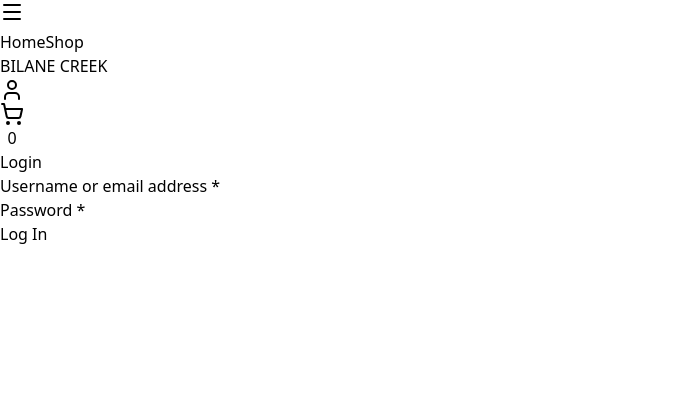
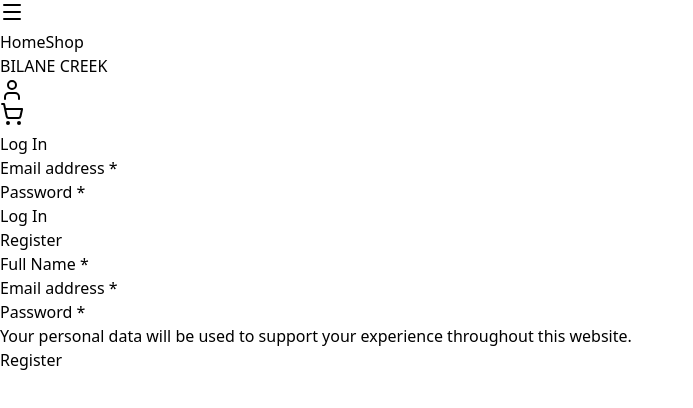
Before and after one commit to frandev505/bilane-creek-store, a React app in the folder frontend/: page /my-account in a window 1280 px wide. Shown: the top 408 px of the page, without its empty margins (0-693 px from the left). Built offline with nearby package versions, Linux system fonts and the light colour scheme; the HTML template or start-up script is replaced by a standard one.

Commit message:
login funcional carrito e imagenes

```diff
--- a/frontend/src/App.jsx
+++ b/frontend/src/App.jsx
@@ -5,20 +5,16 @@
 import MyAccount from './pages/MyAccount';
 import { useProducts } from './hooks/useProducts';
 import { useCartStore } from './store/cartStore';
+import { useAuthStore } from './store/authStore';
 
-// Componente Home (Contiene la página principal con los productos)
 function Home() {
   const { productos, cargando, error } = useProducts();
 
   return (
     <>
       <header className="py-16 px-4 text-center">
-        <h1 className="text-4xl md:text-6xl font-black uppercase mb-4 tracking-tighter">
-          Favourite Threads
-        </h1>
-        <p className="text-gray-600 max-w-xl mx-auto">
-          Premium quality graphic t-shirts with modern, unique designs.
-        </p>
+        <h1 className="text-4xl md:text-6xl font-black uppercase mb-4 tracking-tighter">Favourite Threads</h1>
+        <p className="text-gray-600 max-w-xl mx-auto">Premium quality graphic t-shirts with modern, unique designs.</p>
       </header>
 
       <Marquee text="COLLECTIONS" />
@@ -26,7 +22,6 @@
       <main className="max-w-7xl mx-auto px-4 py-16">
         <div className="text-center mb-12">
           <h2 className="text-3xl font-bold mb-2">Quality Crafted T-Shirts for Every Style</h2>
-          <p className="text-gray-500">Discover Bilane Creek's unique T-Shirt collection.</p>
         </div>
 
         {error && <p className="text-center text-red-500">Error: {error}</p>}
@@ -35,9 +30,7 @@
         ) : (
           <div className="grid grid-cols-1 sm:grid-cols-2 lg:grid-cols-4 gap-8">
             {productos.length > 0 ? (
-              productos.map((prod) => (
-                <ProductCard key={prod.id_producto} producto={prod} />
-              ))
+              productos.map((prod) => <ProductCard key={prod.id_producto} producto={prod} />)
             ) : (
               <p className="col-span-full text-center text-gray-500">No hay productos disponibles.</p>
             )}
@@ -45,33 +38,25 @@
         )}
       </main>
 
-      {/* CTA BOTTOM */}
-      <section className="bg-gray-100 py-20 text-center px-4">
-        <h2 className="text-3xl font-bold mb-4">Elevate Your Style with Bilane Creek</h2>
-        <button className="bg-black text-white px-8 py-4 font-bold tracking-widest uppercase hover:bg-gray-800">
-          Discover Now
-        </button>
-      </section>
-
-      {/* FOOTER */}
       <footer className="p-8 border-t text-center text-sm font-semibold flex flex-col md:flex-row justify-between items-center">
         <p>© 2026 Bilane Creek. All rights reserved.</p>
-        <div className="flex gap-4 mt-4 md:mt-0">
-          <a href="#" className="hover:text-gray-500">Instagram</a>
-          <a href="#" className="hover:text-gray-500">Facebook</a>
-          <a href="#" className="hover:text-gray-500">X</a>
-        </div>
       </footer>
     </>
   );
 }
 
-// Componente App (Contiene el Enrutador, el Navbar y el Carrito global)
 function App() {
   const isCartOpen = useCartStore((state) => state.isCartOpen);
   const toggleCart = useCartStore((state) => state.toggleCart);
-  const cartItems = useCartStore((state) => state.cartItems);
+  const carritosPorUsuario = useCartStore((state) => state.carritosPorUsuario);
+  const removeFromCart = useCartStore((state) => state.removeFromCart);
 
+  // Obtenemos el usuario activo
+  const user = useAuthStore((state) => state.user);
+  const userId = user ? user.id : 'guest';
+
+  // Filtramos los items solo de ESTE usuario
+  const cartItems = carritosPorUsuario[userId] || [];
   const cartTotal = cartItems.reduce((total, item) => total + (item.precio_base * item.cantidad), 0);
 
   return (
@@ -79,13 +64,12 @@
       <div className="min-h-screen bg-white text-black font-sans relative">
         <Navbar />
 
-        {/* Sistema de Rutas */}
         <Routes>
           <Route path="/" element={<Home />} />
           <Route path="/my-account" element={<MyAccount />} />
         </Routes>
 
-        {/* CARRITO LATERAL (OFF-CANVAS) */}
+        {/* CARRITO LATERAL */}
         {isCartOpen && (
           <div className="fixed inset-0 z-50 flex justify-end">
             <div className="absolute inset-0 bg-black/50" onClick={toggleCart} />
@@ -97,16 +81,23 @@
 
               <div className="p-4 flex-1 overflow-y-auto">
                 {cartItems.length === 0 ? (
-                  <div className="h-full flex flex-col justify-center items-center">
+                  <div className="h-full flex flex-col justify-center items-center text-center">
                     <h3 className="text-xl font-bold mb-4">Your cart is empty!</h3>
+                    <p className="text-sm text-gray-500">{user ? 'Agrega productos a tu cuenta' : 'Inicia sesión para guardar tus productos'}</p>
                   </div>
                 ) : (
                   <div className="flex flex-col gap-4">
                     {cartItems.map(item => (
-                      <div key={item.id_producto} className="flex justify-between items-center border-b pb-2">
+                      <div key={item.id_producto} className="flex justify-between items-center border-b pb-4">
                         <div>
                           <p className="font-bold">{item.nombre}</p>
                           <p className="text-sm text-gray-500">Cant: {item.cantidad} x ${Number(item.precio_base).toFixed(2)}</p>
+                          <button
+                            onClick={() => removeFromCart(item.id_producto, userId)}
+                            className="text-red-500 text-xs font-bold mt-2 hover:underline uppercase tracking-widest"
+                          >
+                            Eliminar
+                          </button>
                         </div>
                         <p className="font-bold">${(item.precio_base * item.cantidad).toFixed(2)}</p>
                       </div>
@@ -121,8 +112,8 @@
                     <span>Total:</span>
                     <span>${cartTotal.toFixed(2)}</span>
                   </div>
-                  <button className="w-full bg-black text-white py-3 font-semibold hover:bg-gray-800">
-                    Ir al Pago (Checkout)
+                  <button className="w-full bg-black text-white py-4 font-bold tracking-widest uppercase hover:bg-gray-800">
+                    Ir al Pago
                   </button>
                 </div>
               )}
--- a/frontend/src/components/Navbar.jsx
+++ b/frontend/src/components/Navbar.jsx
@@ -1,11 +1,18 @@
-// Importa User y Link
 import { ShoppingCart, Menu, User } from 'lucide-react';
 import { Link } from 'react-router-dom';
 import { useCartStore } from '../store/cartStore';
+import { useAuthStore } from '../store/authStore';
 
 export default function Navbar() {
   const toggleCart = useCartStore((state) => state.toggleCart);
-  const cartItems = useCartStore((state) => state.cartItems);
+  const carritosPorUsuario = useCartStore((state) => state.carritosPorUsuario);
+
+  // Identificamos al usuario activo
+  const user = useAuthStore((state) => state.user);
+  const userId = user ? user.id : 'guest';
+
+  // Obtenemos solo el carrito del usuario actual
+  const cartItems = carritosPorUsuario[userId] || [];
   const totalItems = cartItems.reduce((total, item) => total + item.cantidad, 0);
 
   return (
@@ -17,20 +24,20 @@
         <a href="#" className="hover:text-gray-600">Shop</a>
       </div>
 
-      {/* Enlace al Home */}
       <Link to="/" className="text-2xl font-black tracking-tighter">BILANE CREEK</Link>
 
       <div className="flex items-center gap-6">
-        {/* Enlace a My Account */}
         <Link to="/my-account" className="hover:text-gray-600">
           <User className="w-6 h-6" />
         </Link>
 
         <button onClick={toggleCart} className="relative flex items-center gap-1">
           <ShoppingCart className="w-6 h-6" />
-          <span className="bg-black text-white text-xs rounded-full h-5 w-5 flex items-center justify-center absolute -top-2 -right-2">
-            {totalItems}
-          </span>
+          {totalItems > 0 && (
+            <span className="bg-black text-white text-xs rounded-full h-5 w-5 flex items-center justify-center absolute -top-2 -right-2">
+              {totalItems}
+            </span>
+          )}
         </button>
       </div>
     </nav>
--- a/frontend/src/components/ProductCard.jsx
+++ b/frontend/src/components/ProductCard.jsx
@@ -1,14 +1,22 @@
-import { useCartStore } from '../store/cartStore'; // Importamos Zustand
+import { useCartStore } from '../store/cartStore';
+import { useAuthStore } from '../store/authStore';
 
 export default function ProductCard({ producto }) {
-  // Extraemos la acción de agregar al carrito
   const addToCart = useCartStore((state) => state.addToCart);
+
+  const user = useAuthStore((state) => state.user);
+  const userId = user ? user.id : 'guest';
+
+  // Si tiene imagen_url guardada en la BD la usa, si no, usa el placeholder por defecto
+  const imageUrl = producto.imagen_url
+    ? producto.imagen_url
+    : `https://ui-avatars.com/api/?name=${producto.nombre}&background=random&size=400`;
 
   return (
     <div className="flex flex-col gap-3 group cursor-pointer">
       <div className="aspect-[3/4] bg-gray-100 overflow-hidden relative">
         <img
-          src={`https://ui-avatars.com/api/?name=${producto.nombre}&background=random&size=400`}
+          src={imageUrl}
           alt={producto.nombre}
           className="w-full h-full object-cover transition-transform duration-500 group-hover:scale-105"
         />
@@ -19,7 +27,7 @@
         <p className="text-gray-900 font-semibold">${Number(producto.precio_base).toFixed(2)}</p>
       </div>
       <button
-        onClick={() => addToCart(producto)} // Disparamos la acción de Zustand
+        onClick={() => addToCart(producto, userId)}
         className="w-full bg-black text-white py-3 font-semibold hover:bg-gray-800 transition-colors"
       >
         Añadir al Carrito
--- a/frontend/src/pages/MyAccount.jsx
+++ b/frontend/src/pages/MyAccount.jsx
@@ -1,5 +1,6 @@
 import { useState } from 'react';
 import { useAuthStore } from '../store/authStore';
+import { useCartStore } from '../store/cartStore'; // <-- Importamos el store del carrito
 import AdminPanel from '../components/AdminPanel';
 
 export default function MyAccount() {
@@ -7,34 +8,67 @@
   const login = useAuthStore(state => state.login);
   const logout = useAuthStore(state => state.logout);
 
-  const [email, setEmail] = useState('');
-  const [password, setPassword] = useState('');
-  const [error, setError] = useState('');
+  // Estados para Login
+  const [logEmail, setLogEmail] = useState('');
+  const [logPassword, setLogPassword] = useState('');
+  const [logError, setLogError] = useState('');
 
+  // Estados para Registro
+  const [regNombre, setRegNombre] = useState('');
+  const [regEmail, setRegEmail] = useState('');
+  const [regPassword, setRegPassword] = useState('');
+  const [regError, setRegError] = useState('');
+  const [regSuccess, setRegSuccess] = useState('');
+
+  // Función para Iniciar Sesión
   const handleLogin = async (e) => {
     e.preventDefault();
-    setError('');
-
+    setLogError('');
     try {
       const response = await fetch('http://localhost:3000/api/login', {
         method: 'POST',
         headers: { 'Content-Type': 'application/json' },
-        body: JSON.stringify({ email, password })
+        body: JSON.stringify({ email: logEmail, password: logPassword })
       });
-
       const data = await response.json();
 
       if (response.ok) {
-        login(data.usuario); // Guardamos el usuario globalmente
+        login(data.usuario);
+        // NOVEDAD: Vaciamos el carrito de invitado al iniciar sesión
+        useCartStore.getState().clearCart('guest');
       } else {
-        setError(data.error || 'Credenciales inválidas');
+        setLogError(data.error || 'Credenciales inválidas');
       }
     } catch (err) {
-      setError('Error al conectar con el servidor');
+      setLogError('Error al conectar con el servidor');
     }
   };
 
-  // Si ya inició sesión
+  // Función para Registrarse
+  const handleRegister = async (e) => {
+    e.preventDefault();
+    setRegError('');
+    setRegSuccess('');
+    try {
+      const response = await fetch('http://localhost:3000/api/register', {
+        method: 'POST',
+        headers: { 'Content-Type': 'application/json' },
+        body: JSON.stringify({ nombre: regNombre, email: regEmail, password: regPassword })
+      });
+      const data = await response.json();
+      if (response.ok) {
+        setRegSuccess('¡Cuenta creada con éxito! Ahora puedes iniciar sesión.');
+        setRegNombre('');
+        setRegEmail('');
+        setRegPassword('');
+      } else {
+        setRegError(data.error || 'Error al crear la cuenta');
+      }
+    } catch (err) {
+      setRegError('Error al conectar con el servidor');
+    }
+  };
+
   if (user) {
     return (
       <div className="max-w-7xl mx-auto px-4 py-16 min-h-[60vh]">
@@ -45,33 +79,34 @@
 
         <p className="text-lg">Hola, <span className="font-bold">{user.nombre}</span>.</p>
 
-        {/* Si es Admin, mostramos el Panel, si no, un mensaje genérico */}
         {user.rol === 'admin' ? (
           <AdminPanel />
         ) : (
           <div className="mt-8 p-6 bg-gray-50 rounded border">
             <h2 className="font-bold text-xl mb-4">Historial de Pedidos</h2>
-            <p className="text-gray-500">Aún no has realizado ningún pedido.</p>
+            <p className="text-gray-500">Aún no has realizado ningún pedido. (Próximamente guardaremos tu carrito aquí).</p>
           </div>
         )}
       </div>
     );
   }
 
-  // Si no ha iniciado sesión (Formulario estilo Bilane Creek)
   return (
-    <div className="max-w-md mx-auto px-4 py-24 min-h-[70vh]">
-      <h1 className="text-4xl font-black uppercase mb-8 tracking-tighter text-center">Login</h1>
+    <div className="max-w-6xl mx-auto px-4 py-24 min-h-[70vh]">
+      <div className="grid grid-cols-1 md:grid-cols-2 gap-16">
 
-      {error && <p className="bg-red-100 text-red-700 p-3 mb-4 rounded text-sm font-semibold">{error}</p>}
+        {/* COLUMNA IZQUIERDA: LOGIN */}
+        <div>
+          <h2 className="text-3xl font-black uppercase mb-8 tracking-tighter">Log In</h2>
+          {logError && <p className="bg-red-100 text-red-700 p-3 mb-4 rounded text-sm font-semibold">{logError}</p>}
 
           <form onSubmit={handleLogin} className="flex flex-col gap-6">
             <div>
-          <label className="block text-sm font-bold mb-2">Username or email address <span className="text-red-500">*</span></label>
+              <label className="block text-sm font-bold mb-2">Email address <span className="text-red-500">*</span></label>
               <input
                 type="email"
-            value={email}
-            onChange={(e) => setEmail(e.target.value)}
+                value={logEmail}
+                onChange={(e) => setLogEmail(e.target.value)}
                 className="w-full border border-gray-300 p-3 focus:outline-none focus:border-black"
                 required
               />
@@ -80,8 +115,8 @@
               <label className="block text-sm font-bold mb-2">Password <span className="text-red-500">*</span></label>
               <input
                 type="password"
-            value={password}
-            onChange={(e) => setPassword(e.target.value)}
+                value={logPassword}
+                onChange={(e) => setLogPassword(e.target.value)}
                 className="w-full border border-gray-300 p-3 focus:outline-none focus:border-black"
                 required
               />
@@ -91,5 +126,55 @@
             </button>
           </form>
         </div>
+
+        {/* COLUMNA DERECHA: REGISTRO */}
+        <div>
+          <h2 className="text-3xl font-black uppercase mb-8 tracking-tighter">Register</h2>
+          {regError && <p className="bg-red-100 text-red-700 p-3 mb-4 rounded text-sm font-semibold">{regError}</p>}
+          {regSuccess && <p className="bg-green-100 text-green-800 p-3 mb-4 rounded text-sm font-semibold">{regSuccess}</p>}
+
+          <form onSubmit={handleRegister} className="flex flex-col gap-6">
+            <div>
+              <label className="block text-sm font-bold mb-2">Full Name <span className="text-red-500">*</span></label>
+              <input
+                type="text"
+                value={regNombre}
+                onChange={(e) => setRegNombre(e.target.value)}
+                className="w-full border border-gray-300 p-3 focus:outline-none focus:border-black"
+                required
+              />
+            </div>
+            <div>
+              <label className="block text-sm font-bold mb-2">Email address <span className="text-red-500">*</span></label>
+              <input
+                type="email"
+                value={regEmail}
+                onChange={(e) => setRegEmail(e.target.value)}
+                className="w-full border border-gray-300 p-3 focus:outline-none focus:border-black"
+                required
+              />
+            </div>
+            <div>
+              <label className="block text-sm font-bold mb-2">Password <span className="text-red-500">*</span></label>
+              <input
+                type="password"
+                value={regPassword}
+                onChange={(e) => setRegPassword(e.target.value)}
+                className="w-full border border-gray-300 p-3 focus:outline-none focus:border-black"
+                required
+                minLength="6"
+              />
+            </div>
+            <p className="text-sm text-gray-500">
+              Your personal data will be used to support your experience throughout this website.
+            </p>
+            <button type="submit" className="w-full bg-white text-black border-2 border-black font-bold uppercase tracking-widest py-4 hover:bg-black hover:text-white transition-colors">
+              Register
+            </button>
+          </form>
+        </div>
+
+      </div>
+    </div>
   );
 }
--- a/frontend/src/store/cartStore.js
+++ b/frontend/src/store/cartStore.js
@@ -1,35 +1,64 @@
 import { create } from 'zustand';
+import { persist } from 'zustand/middleware';
 
-// Zustand crea un hook global que podemos usar en cualquier componente
-export const useCartStore = create((set) => ({
-  // Estado inicial
+export const useCartStore = create(
+  persist(
+    (set, get) => ({
       isCartOpen: false,
-  cartItems: [],
+      carritosPorUsuario: {},
 
-  // Acciones para modificar el estado
       toggleCart: () => set((state) => ({ isCartOpen: !state.isCartOpen })),
 
-  addToCart: (producto) => set((state) => {
-    // Verificamos si el producto ya está en el carrito
-    const existe = state.cartItems.find((item) => item.id_producto === producto.id_producto);
+      addToCart: (producto, userId = 'guest') => set((state) => {
+        const carritoActual = state.carritosPorUsuario[userId] || [];
+        const existe = carritoActual.find((item) => item.id_producto === producto.id_producto);
 
+        let nuevoCarrito;
         if (existe) {
-      // Si existe, le sumamos 1 a la cantidad
-      return {
-        cartItems: state.cartItems.map((item) =>
+          nuevoCarrito = carritoActual.map((item) =>
             item.id_producto === producto.id_producto
               ? { ...item, cantidad: item.cantidad + 1 }
               : item
-        ),
+          );
+        } else {
+          nuevoCarrito = [...carritoActual, { ...producto, cantidad: 1 }];
+        }
+
+        return {
+          carritosPorUsuario: {
+            ...state.carritosPorUsuario,
+            [userId]: nuevoCarrito
+          }
         };
-    }
-    // Si no existe, lo agregamos con cantidad 1
-    return { cartItems: [...state.cartItems, { ...producto, cantidad: 1 }] };
       }),
 
-  removeFromCart: (id_producto) => set((state) => ({
-    cartItems: state.cartItems.filter((item) => item.id_producto !== id_producto)
-  })),
+      removeFromCart: (id_producto, userId = 'guest') => set((state) => {
+        const carritoActual = state.carritosPorUsuario[userId] || [];
+        return {
+          carritosPorUsuario: {
+            ...state.carritosPorUsuario,
+            [userId]: carritoActual.filter((item) => item.id_producto !== id_producto)
+          }
+        };
+      }),
 
-  clearCart: () => set({ cartItems: [] })
-}));
+      clearCart: (userId = 'guest') => set((state) => ({
+         carritosPorUsuario: {
+           ...state.carritosPorUsuario,
+           [userId]: []
+         }
+      }))
+    }),
+    {
+      name: 'bilane-cart-storage',
+      // NOVEDAD: partialize decide QUÉ se guarda en el LocalStorage
+      partialize: (state) => ({
+        ...state,
+        // Filtramos para guardar TODOS los carritos MENOS el de 'guest'
+        carritosPorUsuario: Object.fromEntries(
+          Object.entries(state.carritosPorUsuario).filter(([key]) => key !== 'guest')
+        )
+      }),
+    }
+  )
+);
```
Also changed, not shown: 1 other file (tests, documents, lock files or other folders). Lines whose indentation alone changed are shown as unchanged.
